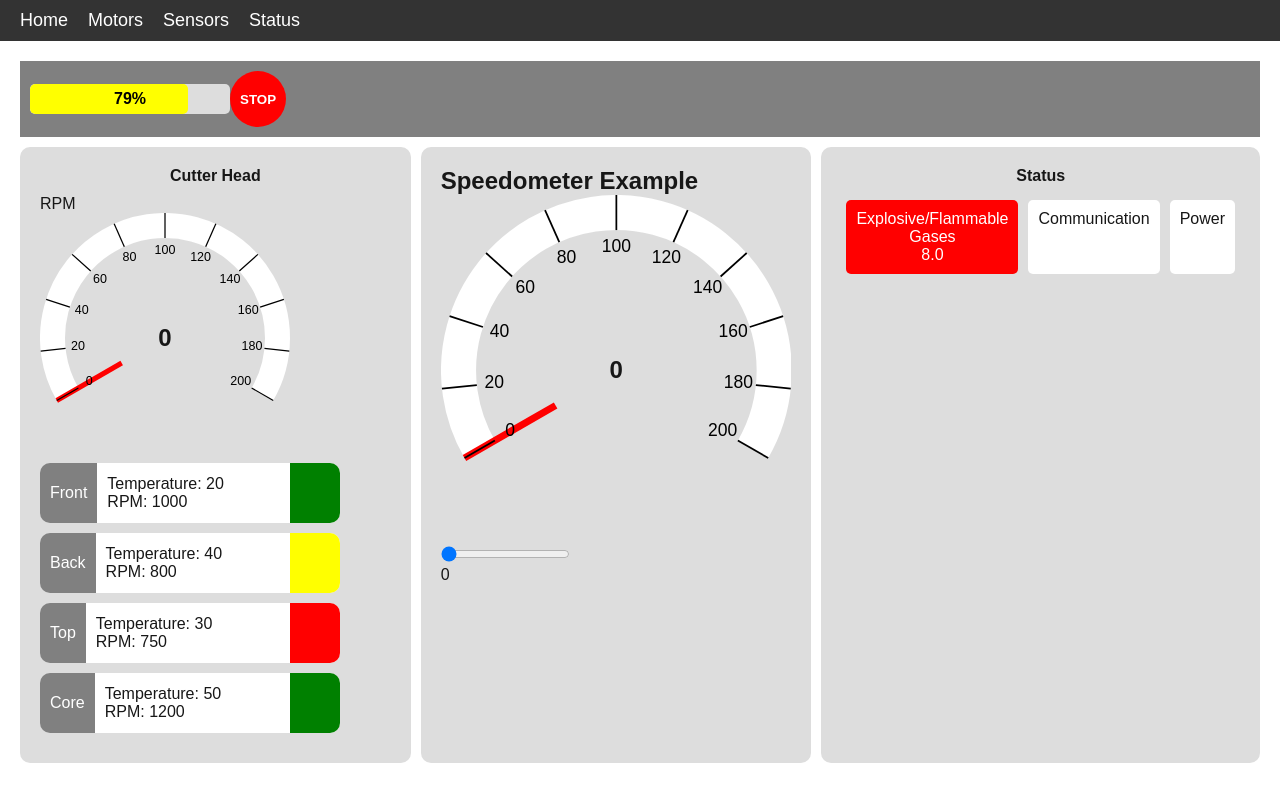
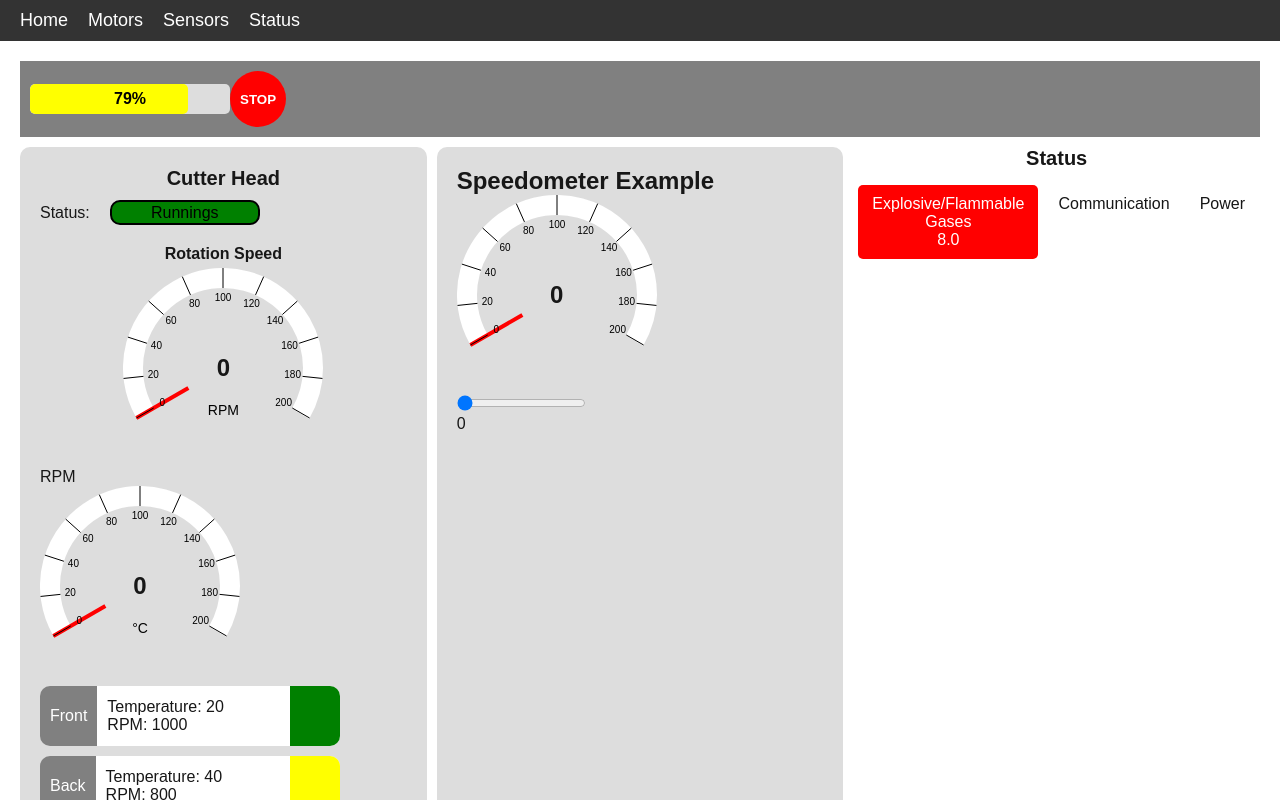
Before and after one commit to ryancho7/TBM-GUI, a Next.js app in the folder hyperloop_gui/: page / in a window 1280 px wide. Shown: the top 800 px of the page. Built offline with nearby package versions, Linux system fonts and the light colour scheme.

Commit message:
more progress

```diff
--- a/hyperloop_gui/app/components/CircularMeter.js
+++ b/hyperloop_gui/app/components/CircularMeter.js
@@ -2,7 +2,7 @@
 import { useEffect, useState } from 'react';
 import styles from './CircularMeter.module.css';
 
-const CircularMeter = ({ min, max, data, partitions }) => {
+const CircularMeter = ({ min, max, data, units, partitions }) => {
     // Calculate the proportion of the meter based on the current data
     const proportion = ((data - min) / (max - min));
     console.log(min + " " + max + " " + data)
@@ -99,8 +99,11 @@ const CircularMeter = ({ min, max, data, partitions }) => {
             <div className={styles.dataDisplay}>
                 <div className={styles.dataValue}>{data}</div>
             </div>
+            <div className={styles.units}>{units}</div>
         </div>
     );
 };
 
+
+
 export default CircularMeter;
--- a/hyperloop_gui/app/components/CircularMeter.module.css
+++ b/hyperloop_gui/app/components/CircularMeter.module.css
@@ -3,11 +3,9 @@
     align-items: center;
     justify-content: center;
     position: relative;
-    width: 100%;
-    height: 100%;
+    width: 200px;
+    height: 200px;
 }
-
-
 
 .meterBackground {
     fill: none;
@@ -34,7 +32,9 @@
     font-weight: bold;
 }
 
-.unit {
+.units {
+    position: absolute;
     font-size: 14px;
-    color: #666;
+    color: black;
+    bottom: 50px;
 }
--- /dev/null
+++ b/hyperloop_gui/app/components/status.js
@@ -0,0 +1,11 @@
+import styles from "./status.module.css"
+
+const Status = ({description, color}) => {
+    return(
+        <div className={styles.container} style={{backgroundColor: color}}>
+            <div className={styles.description}>{description}</div>
+        </div>
+    )
+
+}
+export default Status;
--- /dev/null
+++ b/hyperloop_gui/app/components/status.module.css
@@ -0,0 +1,15 @@
+.container{
+    height: 25px;
+    width: 150px;
+    border-radius: 10px;
+    display: flex;
+    justify-content: center;
+    align-items: center;
+    border: 2px solid black;
+}
+.description{
+    color: black;
+    display: flex;
+    justify-content: center;
+    align-items: center;
+}
--- a/hyperloop_gui/app/page.js
+++ b/hyperloop_gui/app/page.js
@@ -3,6 +3,7 @@ import styles from "./page.module.css";
 import CircularMeter from "./components/CircularMeter";
 import QuickStatus from "./components/QuickStatus";
 import IntegrityMeter from "./components/IntegrityMeter";
+import Status from "./components/status";
 import { useState } from 'react';
 export default function Home() {
   const motors = [
@@ -13,6 +14,9 @@ export default function Home() {
   ];
 
   const [machineIntegrity, setMachineIntegrity] = useState(79);
+  const [cutterHeadStatus, setCutterHeadStatus] = useState("Runnings")
+  const [motorTemp, setMotorTemp] = useState(20);
+  const [circuitTemp, setCircuitTemp] = useState(18);
   const [data, setData] = useState(0);
 
   const handleSliderChange = (event) => {
@@ -32,12 +36,19 @@ export default function Home() {
       {/* Cutterhead Section */}
       <section className={styles.motors}>
         <div className={styles.sectionTitle}>Cutter Head</div>
+        <div className={styles.statusContainer}>
+          <div style={{marginRight: '20px'}}>Status:</div>
+          <Status color={'green'} description={cutterHeadStatus}/>
+        </div>
+
+        <div className={styles.rpmContainer}>
+          <div className={styles.meterTitle}>Rotation Speed</div>
+          <CircularMeter min={0} max={200} data={data} partitions={10} units={"RPM"}/>
+        </div>
         <div className={styles.sectionContent}>
           <section>
             <div>RPM</div>
-            <div style={{height: '250px', width: '250px'}}>
-              <CircularMeter min={0} max={200} data={data} partitions={10}/>
-            </div>
+            <CircularMeter min={0} max={200} data={data} partitions={10} units={"°C"}/>
 
           </section>
         </div>
@@ -73,7 +84,7 @@ export default function Home() {
 
 
       {/* Status Section */}
-      <section className={styles.status}>
+      <section >
         <div className={styles.sectionTitle}>Status</div>
         <div className={styles.statusIndicator}>
           <div className={`${styles.statusItem} ${styles.alert}`}>
--- a/hyperloop_gui/app/page.module.css
+++ b/hyperloop_gui/app/page.module.css
@@ -25,6 +25,7 @@
 
 .sectionTitle {
   font-weight: bold;
+  font-size: 20px;
   margin-bottom: 10px;
   width: fit-content;
   margin-left: auto;
@@ -38,6 +39,38 @@
   gap: 5px;
 }
 
+.statusContainer{
+  display: flex;
+  align-items: center;
+  height: fit-content;
+  width: fit-content;
+}
+.status{
+  margin-left: 5px;
+  width: fit-content;
+  display: flex;
+  justify-content: center;
+  align-items: center;
+  border: 1px solid green;
+}
+
+.rpmContainer{
+  margin-left: auto;
+  margin-right: auto;
+  width: fit-content;
+  margin-top: 20px;
+  display: flex;
+  flex-direction: column;
+  align-items: center;
+  justify-content: center;
+}
+
+.meterTitle{
+  width: fit-content;
+  font-size: 16px;
+  font-weight: bold;
+  margin-bottom: 5px;
+}
 .stopButton {
   background-color: red;
   aspect-ratio: 1;
```
